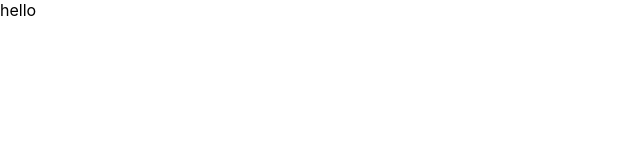
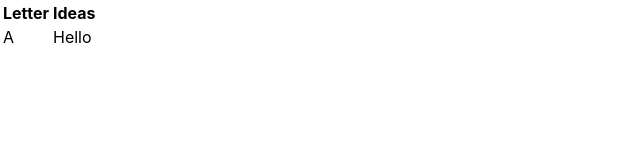
Before and after one commit to PatriciaHeimfarth/alpha-order, a React (Create React App) app in the folder frontend/: page / in a window 1280 px wide. Shown: the top 160 px of the page, without its empty margins (0-640 px from the left). Built offline with nearby package versions, Linux system fonts and the light colour scheme.

Commit message:
row component

```diff
--- a/frontend/package.json
+++ b/frontend/package.json
@@ -9,6 +9,7 @@
     "react": "^17.0.1",
     "react-dom": "^17.0.1",
     "react-scripts": "4.0.3",
+    "react-table": "^7.6.3",
     "web-vitals": "^1.0.1"
   },
   "scripts": {
--- a/frontend/src/App.js
+++ b/frontend/src/App.js
@@ -1,10 +1,17 @@
 import './App.css';
+import AlphaTableRow from './components/AlphaTableRow';
 
 function App() {
   return (
-   <div>
-     hello
-   </div>
+    <div>
+      <table>
+        <tr>
+          <th>Letter</th>
+          <th>Ideas</th>
+        </tr>
+      <AlphaTableRow></AlphaTableRow>
+      </table>
+    </div>
   );
 }
 
--- /dev/null
+++ b/frontend/src/components/AlphaTableRow.js
@@ -0,0 +1,10 @@
+function AlphaTableRow() {
+    return (
+        <tr>
+            <td>A</td>
+            <td>Hello</td>
+        </tr>
+    );
+}
+
+export default AlphaTableRow;
```
Also changed, not shown: 1 other file (tests, documents, lock files or other folders).
